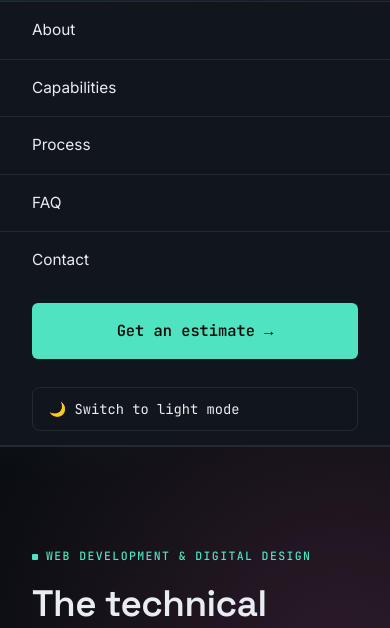
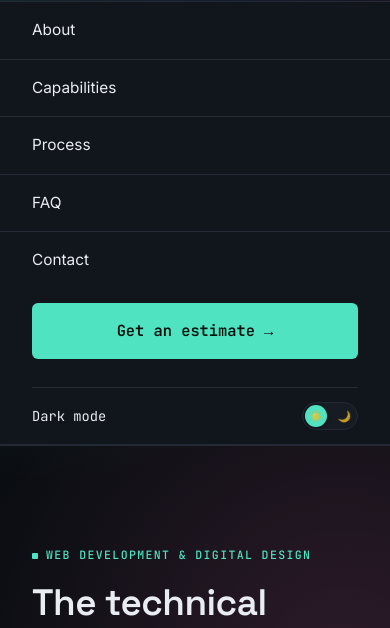
Before and after one commit to zwood8350-bit/Task-Force-Site, a plain HTML site: page index.html in a window 390 px wide. Both pictures are taken after a click on the button "Toggle menu". Shown: the part 181-809 px from the top of the page. Drawn offline with Linux system fonts and the light colour scheme.

Commit message:
Add files via upload

```diff
--- a/index.html
+++ b/index.html
@@ -36,7 +36,11 @@
         <li><a href="contact.html" class="nav-link" data-page="contact">Contact</a></li>
       </ul>
       <a href="contact.html" class="nav-cta">Get an estimate →</a>
-      <button class="theme-toggle" id="themeToggle" aria-label="Toggle light/dark mode">🌙</button>
+      <button class="theme-switch" id="themeToggle" role="switch" aria-checked="false" aria-label="Toggle light/dark mode">
+        <span class="theme-switch-icon icon-sun">☀️</span>
+        <span class="theme-switch-icon icon-moon">🌙</span>
+        <span class="theme-switch-knob"></span>
+      </button>
     </div>
     <button class="nav-toggle" id="navToggle" aria-label="Toggle menu" aria-expanded="false">
       <span></span><span></span><span></span>
@@ -49,7 +53,14 @@
     <a href="faq.html" class="nav-link" data-page="faq">FAQ</a>
     <a href="contact.html" class="nav-link" data-page="contact">Contact</a>
     <a href="contact.html" class="nav-cta">Get an estimate →</a>
-    <button class="theme-toggle theme-toggle-mobile" id="themeToggleMobile" aria-label="Toggle light/dark mode">🌙 Switch to light mode</button>
+    <div class="theme-switch-row">
+      <span class="theme-switch-label" id="themeSwitchLabel">Dark mode</span>
+      <button class="theme-switch theme-switch-mobile" id="themeToggleMobile" role="switch" aria-checked="false" aria-label="Toggle light/dark mode">
+        <span class="theme-switch-icon icon-sun">☀️</span>
+        <span class="theme-switch-icon icon-moon">🌙</span>
+        <span class="theme-switch-knob"></span>
+      </button>
+    </div>
   </div>
 </header>
 
--- a/script.js
+++ b/script.js
@@ -9,11 +9,14 @@ document.addEventListener('DOMContentLoaded', () => {
   // ---------- Dark / light theme toggle ----------
   const themeToggle = document.getElementById('themeToggle');
   const themeToggleMobile = document.getElementById('themeToggleMobile');
+  const themeSwitchLabel = document.getElementById('themeSwitchLabel');
 
   function applyThemeButtons(theme) {
     const isLight = theme === 'light';
-    if (themeToggle) themeToggle.textContent = isLight ? '☀️' : '🌙';
-    if (themeToggleMobile) themeToggleMobile.textContent = isLight ? '☀️ Switch to dark mode' : '🌙 Switch to light mode';
+    [themeToggle, themeToggleMobile].forEach(btn => {
+      if (btn) btn.setAttribute('aria-checked', isLight ? 'true' : 'false');
+    });
+    if (themeSwitchLabel) themeSwitchLabel.textContent = isLight ? 'Light mode' : 'Dark mode';
   }
 
   applyThemeButtons(document.documentElement.getAttribute('data-theme') || 'dark');
--- a/style.css
+++ b/style.css
@@ -184,32 +184,56 @@
     white-space:nowrap;
     font-family:'JetBrains Mono', monospace;
   }
-  .theme-toggle{
-    background:none;
+  .theme-switch{
+    position:relative;
+    width:56px; height:28px;
+    border-radius:999px;
     border:1px solid var(--border);
-    border-radius:8px;
-    width:40px; height:40px;
+    background:var(--surface-2);
+    cursor:pointer;
     display:flex;
     align-items:center;
-    justify-content:center;
-    cursor:pointer;
-    font-size:1.05rem;
+    justify-content:space-between;
+    padding:0 6px;
     margin-left:12px;
-    transition:border-color .15s, transform .15s;
     flex-shrink:0;
+    transition:background .2s, border-color .2s;
   }
-  .theme-toggle:hover{ border-color:var(--accent); transform:translateY(-1px); }
-  .theme-toggle-mobile{
-    width:auto;
-    height:auto;
+  .theme-switch:hover{ border-color:var(--accent); }
+  .theme-switch-icon{
+    font-size:0.68rem;
+    line-height:1;
+    z-index:1;
+    opacity:0.75;
+    pointer-events:none;
+  }
+  .theme-switch-knob{
+    position:absolute;
+    top:2px; left:2px;
+    width:22px; height:22px;
+    border-radius:50%;
+    background:var(--accent);
+    box-shadow:0 1px 4px rgba(0,0,0,0.35);
+    transition:transform .25s cubic-bezier(.4,0,.2,1), background .2s;
+  }
+  html[data-theme="light"] .theme-switch-knob{
+    transform:translateX(28px);
+    background:var(--accent2);
+  }
+  .theme-switch-row{
+    display:flex;
+    align-items:center;
+    justify-content:space-between;
     margin:14px 32px;
-    padding:12px 16px;
-    justify-content:flex-start;
-    gap:10px;
+    padding-top:14px;
+    border-top:1px solid var(--border);
+  }
+  .theme-switch-label{
     font-family:'JetBrains Mono', monospace;
     font-size:0.86rem;
     color:var(--text);
   }
+  .theme-switch-mobile{ margin-left:0; }
   .nav-toggle{
     display:none;
     background:none; border:1px solid var(--border);
```
Also changed, not shown: about.html (+13 -2 lines), capabilities.html (+13 -2 lines), contact.html (+13 -2 lines), faq.html (+13 -2 lines), process.html (+13 -2 lines).
